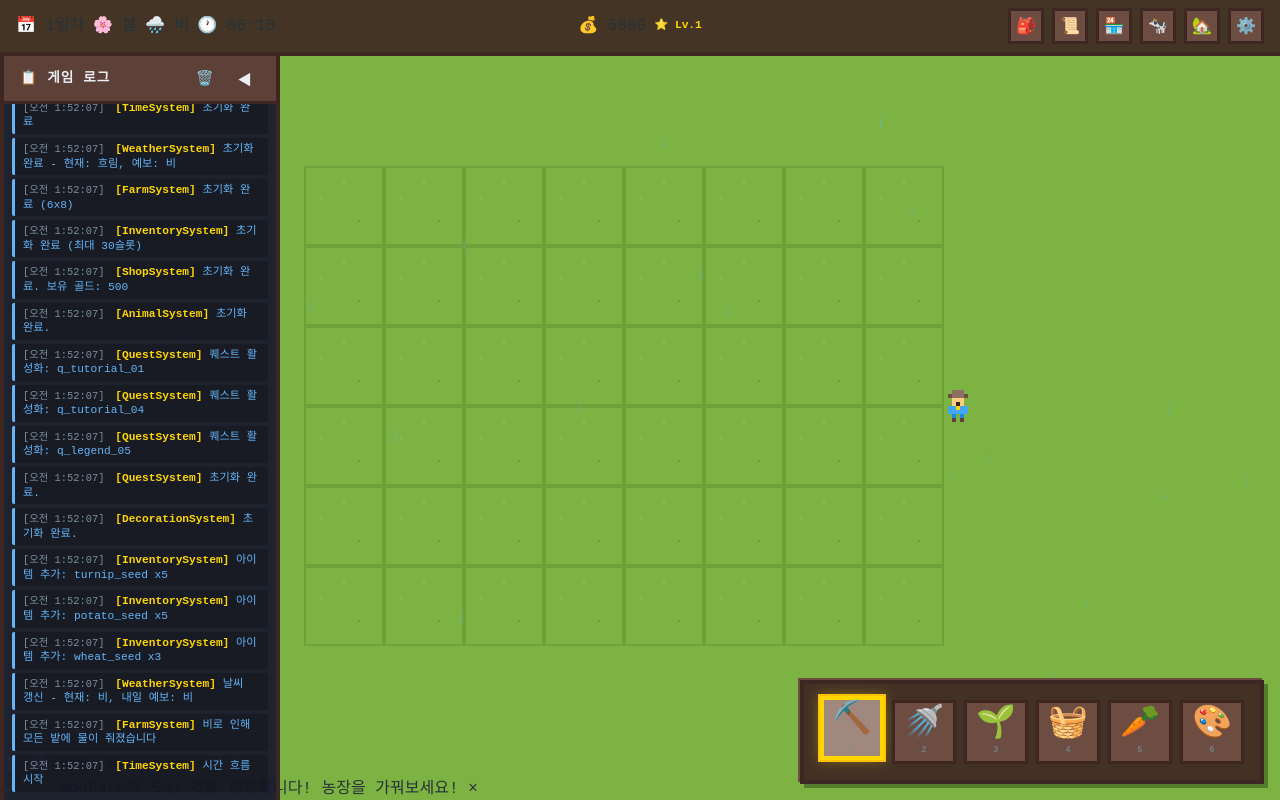
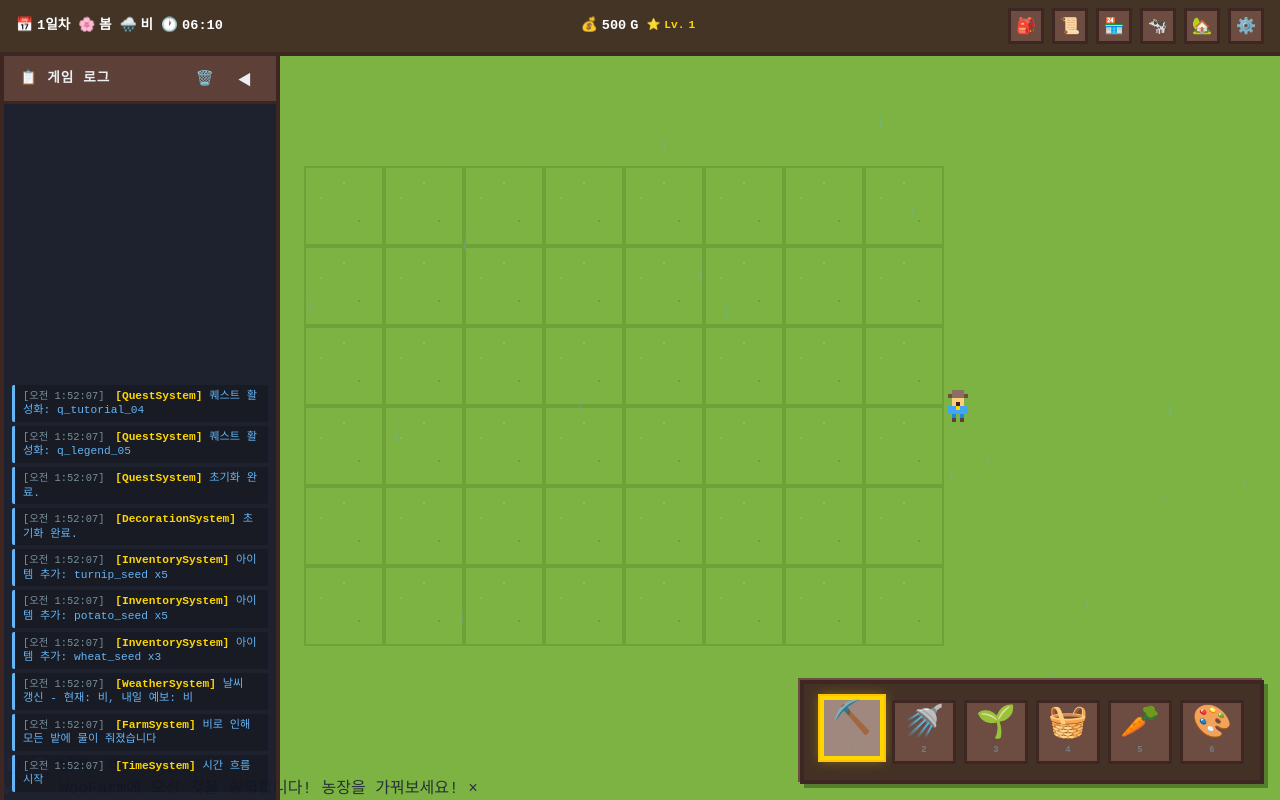
Before and after one commit to wooguylee/WooFarm, a website: page index.html in a window 1280 px wide. Both pictures are taken after a click on the button "새 게임". Drawn offline with Linux system fonts and the light colour scheme.

Commit message:
Improve UI visibility: limit logs to 10 and make HUD text white
- Reduce max logs from 100 to 10 for cleaner display
- Change HUD item text color to white for better visibility against brown background

```diff
--- a/css/style.css
+++ b/css/style.css
@@ -425,9 +425,18 @@ select:focus-visible {
 .hud-left,
 .hud-center,
 .hud-right {
-  display: flex;
-  align-items: center;
-  gap: var(--sp-sm);
+   display: flex;
+   align-items: center;
+   gap: var(--sp-sm);
+}
+
+.hud-item {
+   display: flex;
+   align-items: center;
+   gap: var(--sp-xs);
+   color: white;
+   font-weight: bold;
+   font-size: 0.85rem;
 }
 
 .hud-left {
--- a/js/core/log.js
+++ b/js/core/log.js
@@ -5,7 +5,7 @@
 window.LogManager = (function () {
   'use strict';
 
-  const MAX_LOGS = 100; // 최대 로그 개수
+   const MAX_LOGS = 10; // 최대 로그 개수
   const logs = [];
   let originalConsoleLog;
   let originalConsoleWarn;
```
